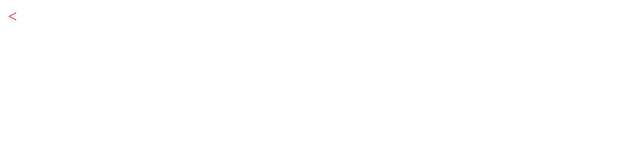
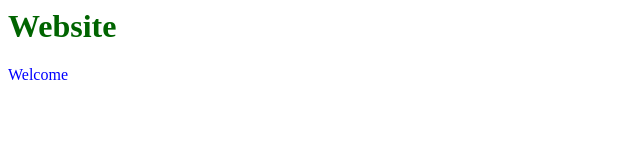
Before and after one commit to Stankeneddy774/First, a plain HTML site: page index.html in a window 1280 px wide. Shown: the whole page, without its empty margins (0-640 px from the left). Drawn offline with Linux system fonts and the light colour scheme.

Commit message:
Update index.html

```diff
--- a/index.html
+++ b/index.html
@@ -13,6 +13,7 @@
       }
     </style>
     </body>
-  <head>
-    <
+  </head>
+  <h1>Website</h1>
+  <p>Welcome</p>
 </html>
```
